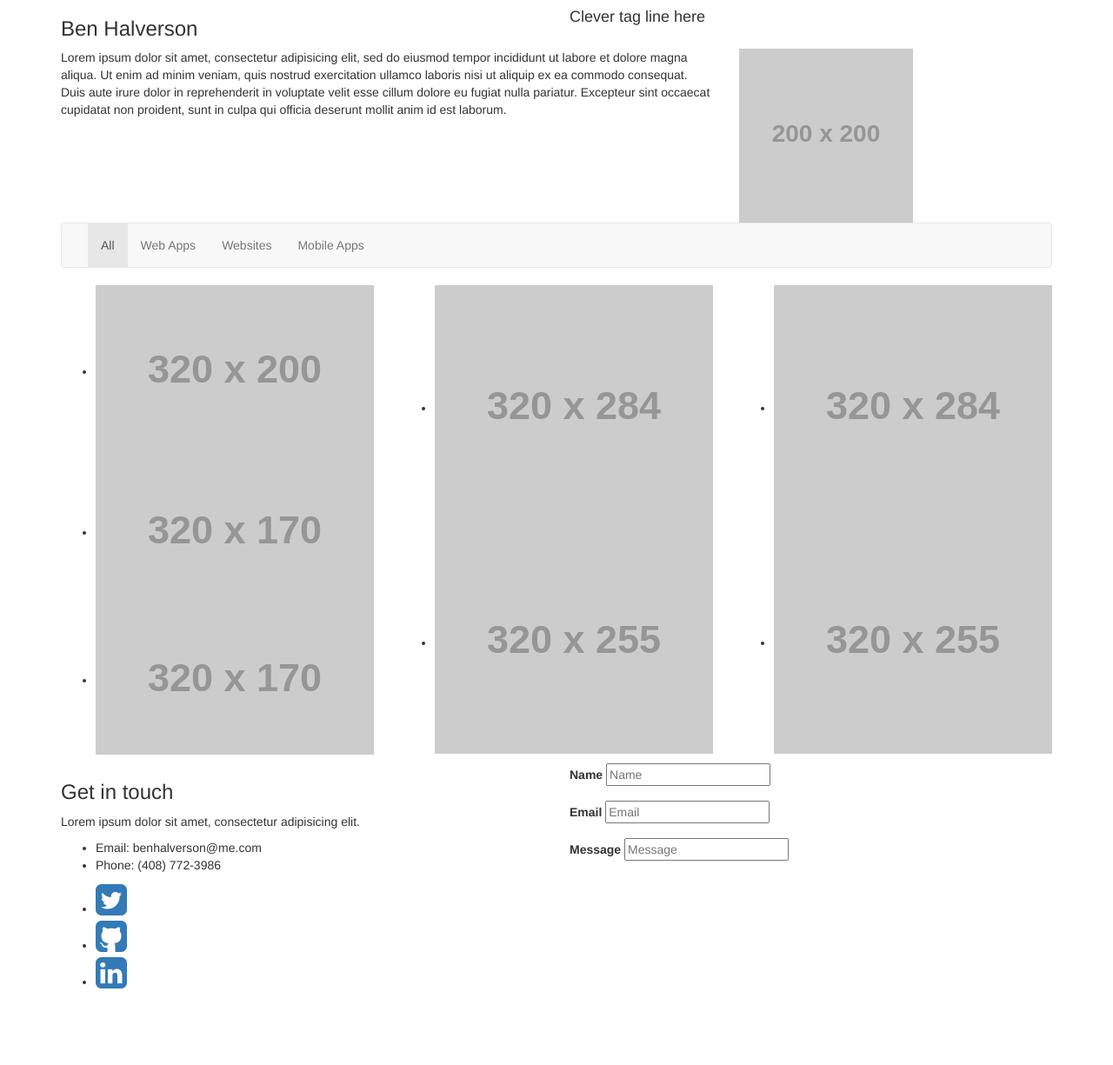
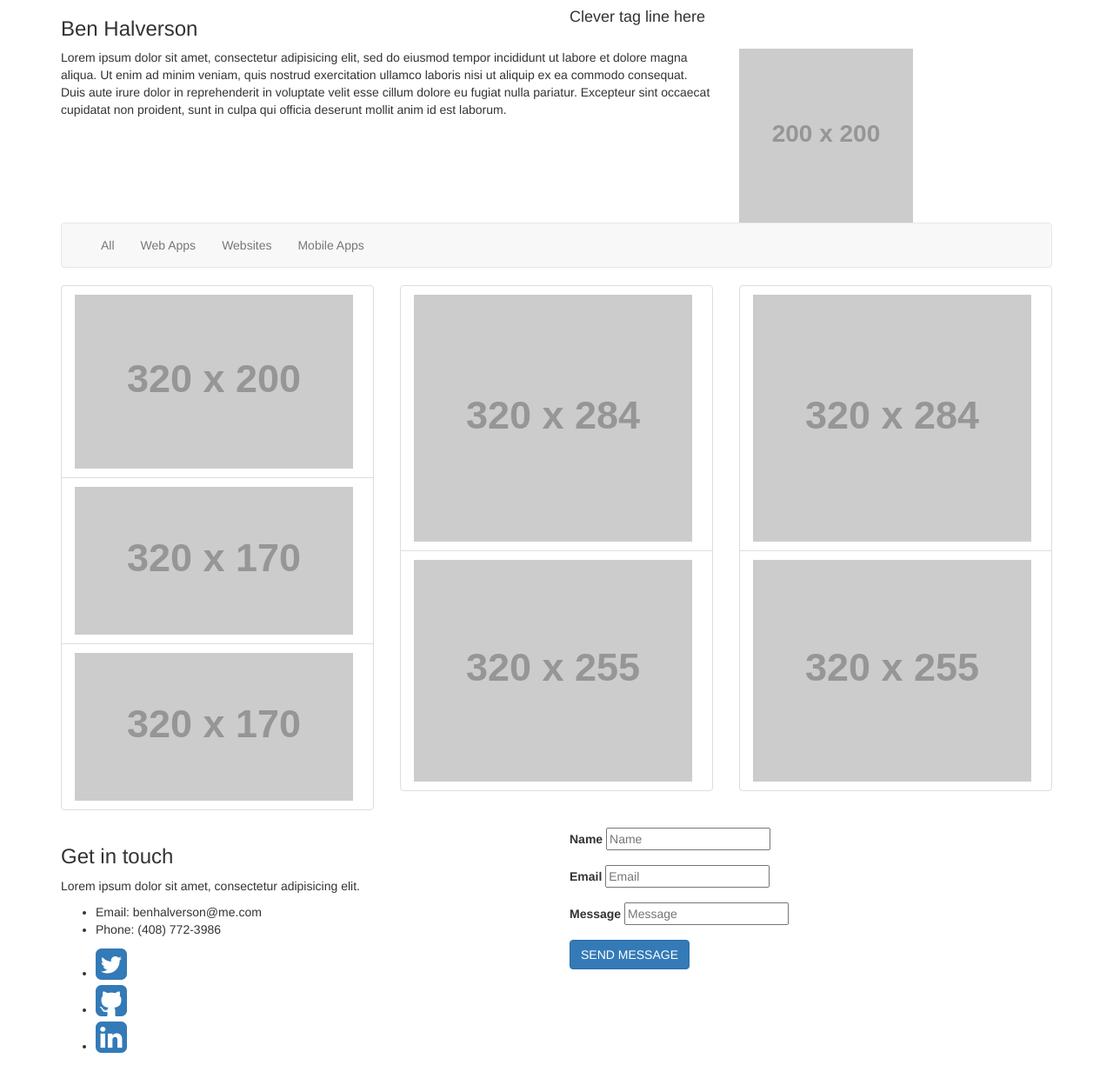
Before and after one commit to benhalverson/dev-portfolio, a website: page index.html in a window 1280 px wide. Shown: the whole page at 87% size. Before the commit the page ends 1151 px from the top, so only its background shows below. Drawn offline with Linux system fonts and the light colour scheme; placeholder pictures from the web are drawn by us.

Commit message:
setting up angular

```diff
--- a/index.html
+++ b/index.html
@@ -1,5 +1,5 @@
 <!DOCTYPE html>
-<html lang="en">
+<html lang="en" ng-app="portfolio">
 <head>
   <meta charset="UTF-8">
   <title>web</title>
@@ -28,10 +28,10 @@
       <!-- Collect the nav links, forms, and other content for toggling -->
       <div class="collapse navbar-collapse" id="bs-example-navbar-collapse-1">
         <ul class="nav navbar-nav">
-          <li class="active"><a href="#">All <span class="sr-only">(current)</span></a></li>
-          <li><a href="#">Web Apps</a></li>
-          <li><a href="#">Websites</a></li>
-          <li><a href="#">Mobile Apps</a></li>
+          <li><a href="#">All</a></li>
+          <li><a href="#" data-filter="web-apps">Web Apps</a></li>
+          <li><a href="#" data-filter="websites">Websites</a></li>
+          <li><a href="#" data-filter="mobile-apps">Mobile Apps</a></li>
         </ul>
 
       </div><!-- /.navbar-collapse -->
@@ -40,25 +40,25 @@
 
 <div class="row">
   <div class="col-md-4">
-  <ul><li>
+  <ul class="list-group"><li class="list-group-item">
 <img src="//placehold.it/320x200" alt="e-commerce site"/>
     </li>
-  <li>
+  <li class="list-group-item">
 <img src="//placehold.it/320x170" alt="Video Production site"/>
     </li>
-  <li><img src="//placehold.it/320x170" alt="custom CMS"/></li>
+  <li class="list-group-item"><img src="//placehold.it/320x170" alt="custom CMS"/></li>
   </ul>
   </div>
   <div class="col-md-4">
-    <ul>
-      <li><img src="//placehold.it/320x284"/></li>
-      <li><img src="//placehold.it/320x255"/></li>
+    <ul class="list-group">
+      <li class="list-group-item"><img src="//placehold.it/320x284"/></li>
+      <li class="list-group-item"><img src="//placehold.it/320x255"/></li>
     </ul>
   </div>
   <div class="col-md-4">
-    <ul>
-      <li><img src="//placehold.it/320x284"/></li>
-      <li><img src="//placehold.it/320x255"/></li>
+    <ul class="list-group">
+      <li class="list-group-item"><img src="//placehold.it/320x284"/></li>
+      <li class="list-group-item"><img src="//placehold.it/320x255"/></li>
     </ul>
   </div>
 </div>
@@ -90,6 +90,7 @@
     <label for="message">Message</label>
       <input type="textarea" id="message" placeholder="Message" rows="4" cols="50" required/>
     </div>
+    <button class="btn btn-primary" ng-submit="sendit()">SEND MESSAGE</button>
     </form>
   </div>
 </div>
```
